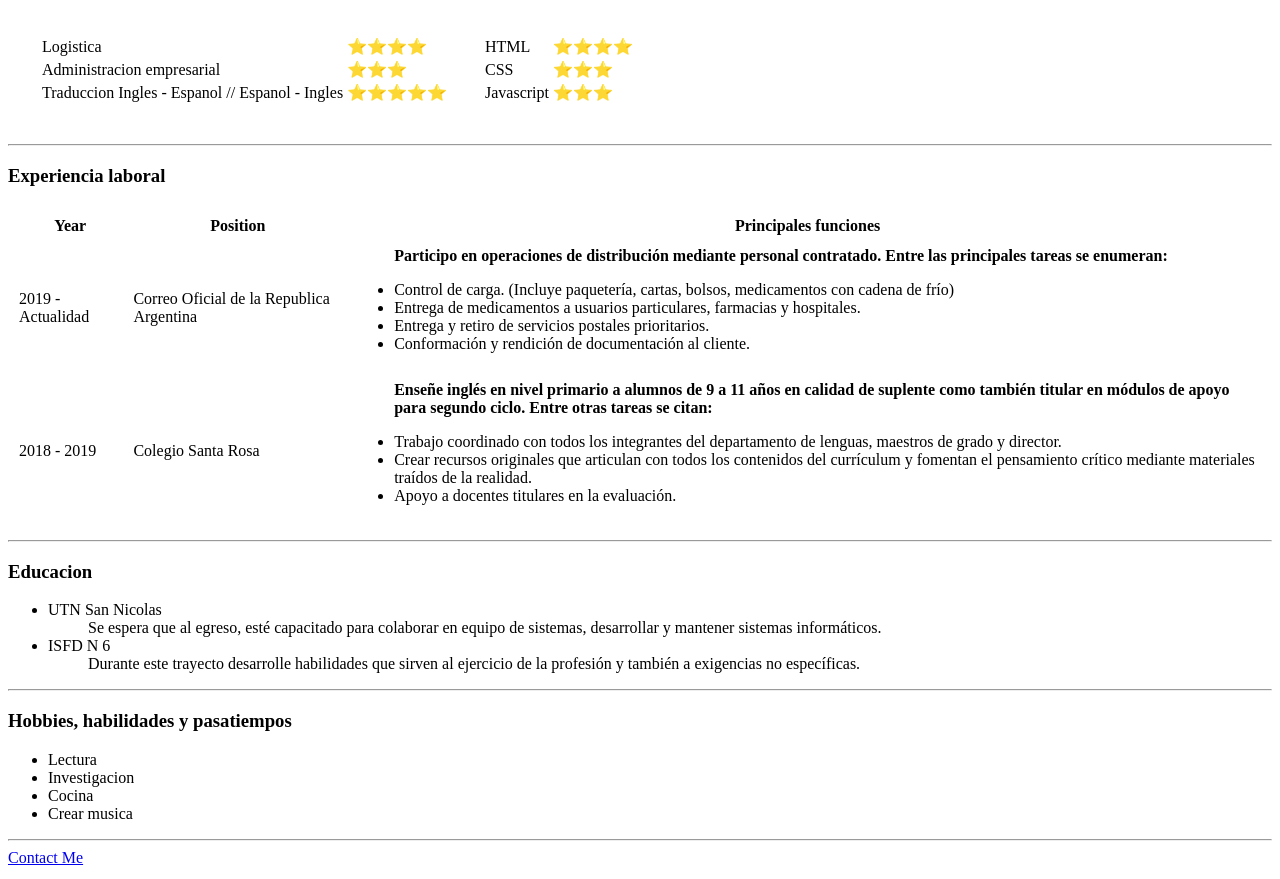
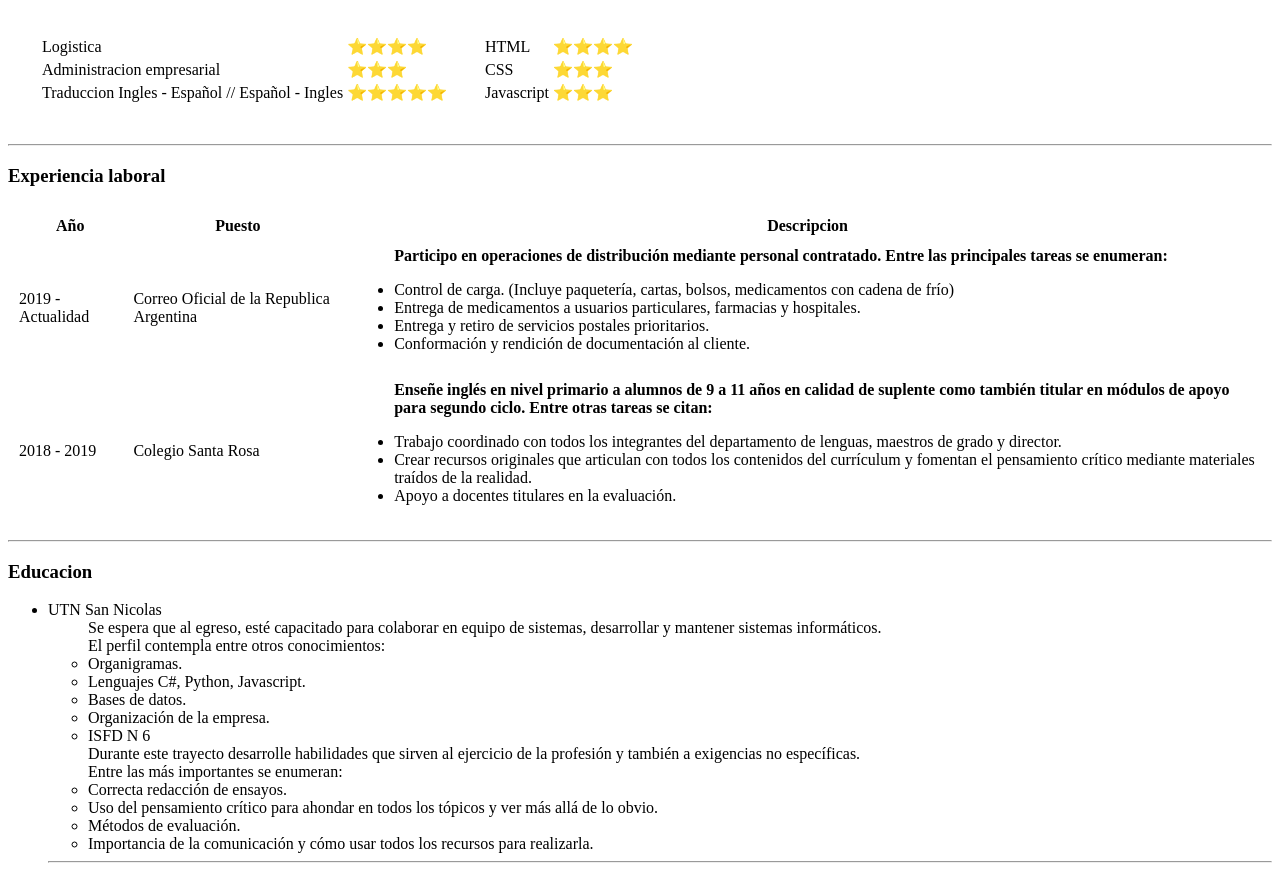
Before and after one commit to emiliodelvilano/cv, a plain HTML site: page index.html in a window 1280 px wide. Shown: the part 440-1319 px from the top of the page. Drawn offline with Linux system fonts and the light colour scheme.

Commit message:
Update index.html

```diff
--- a/index.html
+++ b/index.html
@@ -36,7 +36,7 @@
           <td>⭐⭐⭐</td>
         </tr>
         <tr>
-          <td>Traduccion Ingles - Espanol // Espanol - Ingles</td>
+          <td>Traduccion Ingles - Español // Español - Ingles</td>
           <td>⭐⭐⭐⭐⭐</td>
         </tr>
       </table>
@@ -65,9 +65,9 @@
   <table cellspacing="10">
 
     <thead>
-      <th>Year</th>
-      <th>Position</th>
-      <th>Principales funciones</th>
+      <th>Año</th>
+      <th>Puesto</th>
+      <th>Descripcion</th>
     </thead>
 
     <tr>
@@ -113,9 +113,24 @@
     <li>UTN San Nicolas</li>
     <dd>Se espera que al egreso, esté capacitado para colaborar en equipo de
       sistemas, desarrollar y mantener sistemas informáticos.</dd>
+    <dd>El perfil contempla entre otros conocimientos:</dd>
+    <ul>
+    <li>Organigramas.</li>
+    <li>Lenguajes C#, Python, Javascript.</li>
+    <li>Bases de datos.</li>
+    <li>Organización de la empresa.</li>
     <li>ISFD N 6</li>
+    </ul>
     <dd>Durante este trayecto desarrolle habilidades que sirven al ejercicio de la
       profesión y también a exigencias no específicas.</dd>
+    <dd>Entre las más importantes se enumeran:</dd>
+    <ul>
+      <li>Correcta redacción de ensayos.</li>
+      <li>Uso del pensamiento crítico para ahondar en todos los tópicos y
+        ver más allá de lo obvio.</li>
+      <li>Métodos de evaluación.</li>
+      <li>Importancia de la comunicación y cómo usar todos los recursos
+        para realizarla.</li>
   </ul>
   <hr>
   <h3>Hobbies, habilidades y pasatiempos</h3>
```
